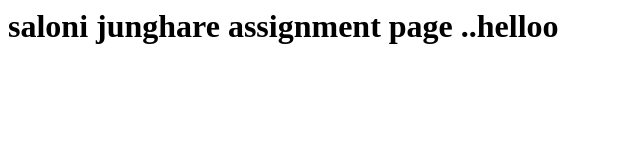
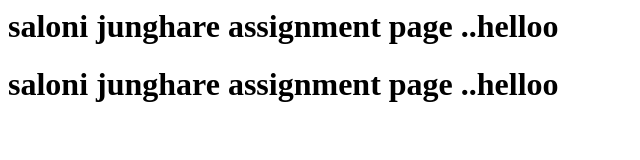
Before and after one commit to salonijunghare/dream, a plain HTML site: page index.html in a window 1280 px wide. Shown: the whole page, without its empty margins (0-640 px from the left). Drawn offline with Linux system fonts and the light colour scheme.

Commit message:
dockerfile

```diff
--- a/index.html
+++ b/index.html
@@ -1 +1,2 @@
 <h1> saloni junghare assignment page  ..helloo</h1>
+<h1> saloni junghare assignment page  ..helloo</h1>
```
